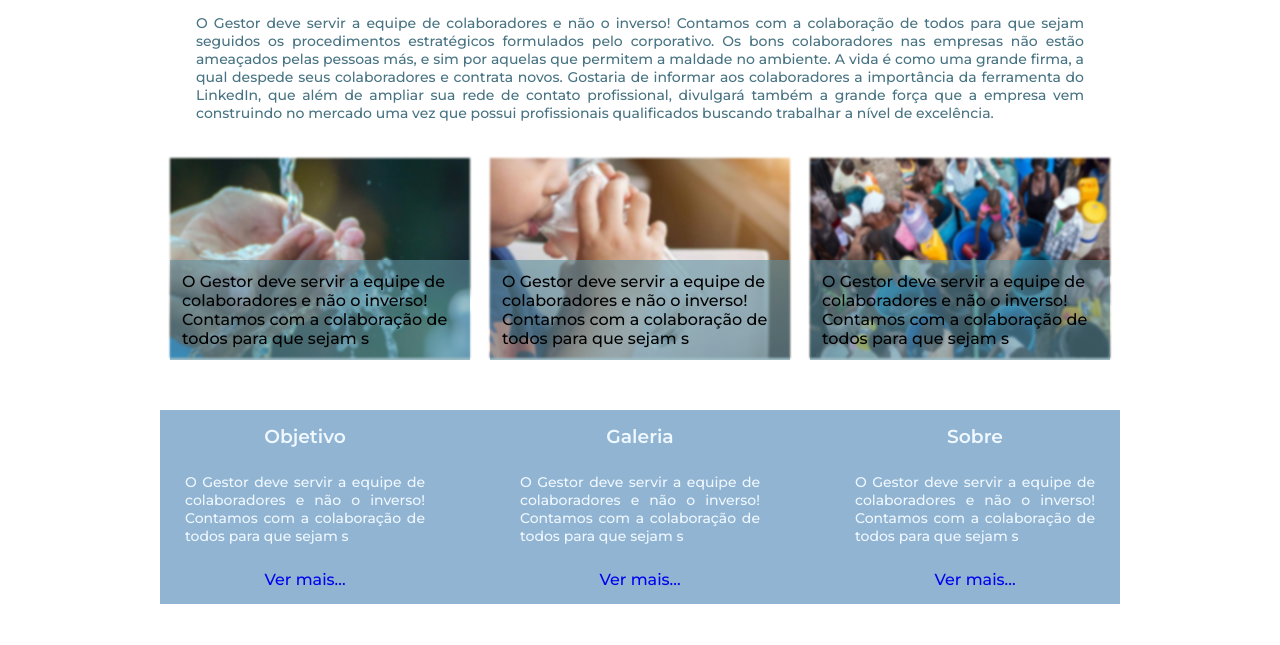
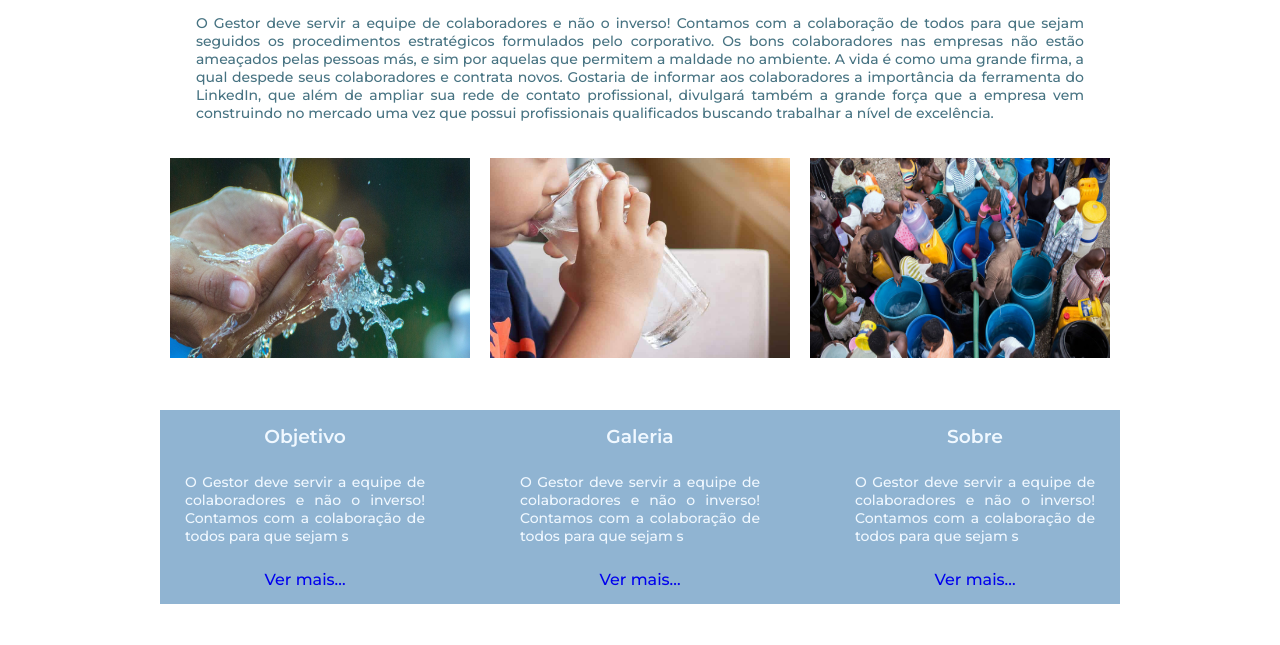
Before and after one commit to Guiazis/GuiAzis.github.io, a plain HTML site: page index.html in a window 1280 px wide. Shown: the part 155-800 px from the top of the page. Drawn offline with Linux system fonts and the light colour scheme.

Commit message:
Mudança na imagem e inserção do JQUERY

```diff
--- a/css/style.css
+++ b/css/style.css
@@ -34,6 +34,7 @@ body{
     position: relative;
 }
 .grid-imagem p{
+    display: none;
     position: absolute;
     top: 50%;
     padding: 12px;
@@ -45,8 +46,8 @@ body{
     margin: auto;
     height: 200px;
     /* transition: 1.5s; */
-    filter: blur(1px);
-    -webkit-filter: blur(1px);
+    /* filter: blur(1px);
+    -webkit-filter: blur(1px); */
 }
 .secao-topicos{
     text-align: center;
--- a/index.html
+++ b/index.html
@@ -5,6 +5,8 @@
     <meta name="viewport" content="width=device-width, initial-scale=1.0">
     <title> Hidro </title>
     <link rel="stylesheet" href="./css/style.css">
+    <script src="./js/jquery-3.5.1.min.js"></script>
+    <script src="./js/script.js"></script>
 </head>
 <body>
     <header class="cabecalho">
```
